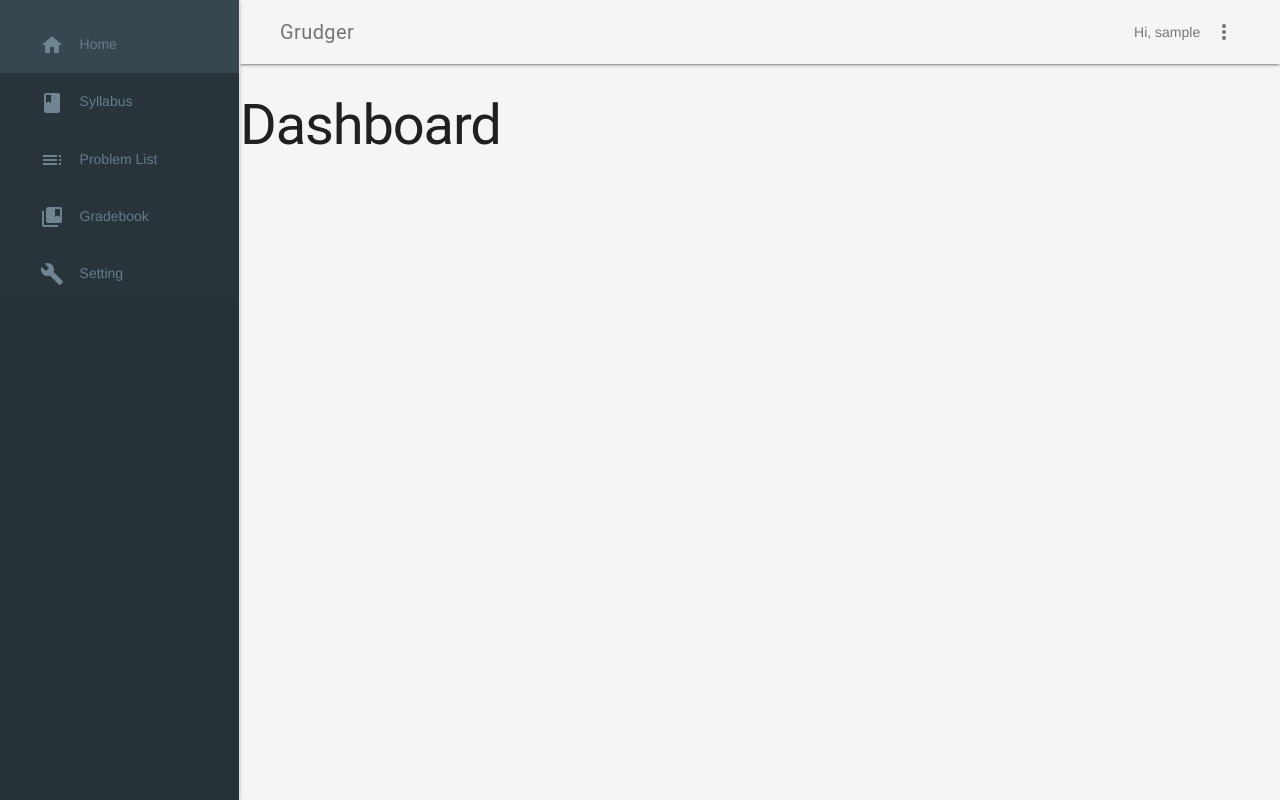
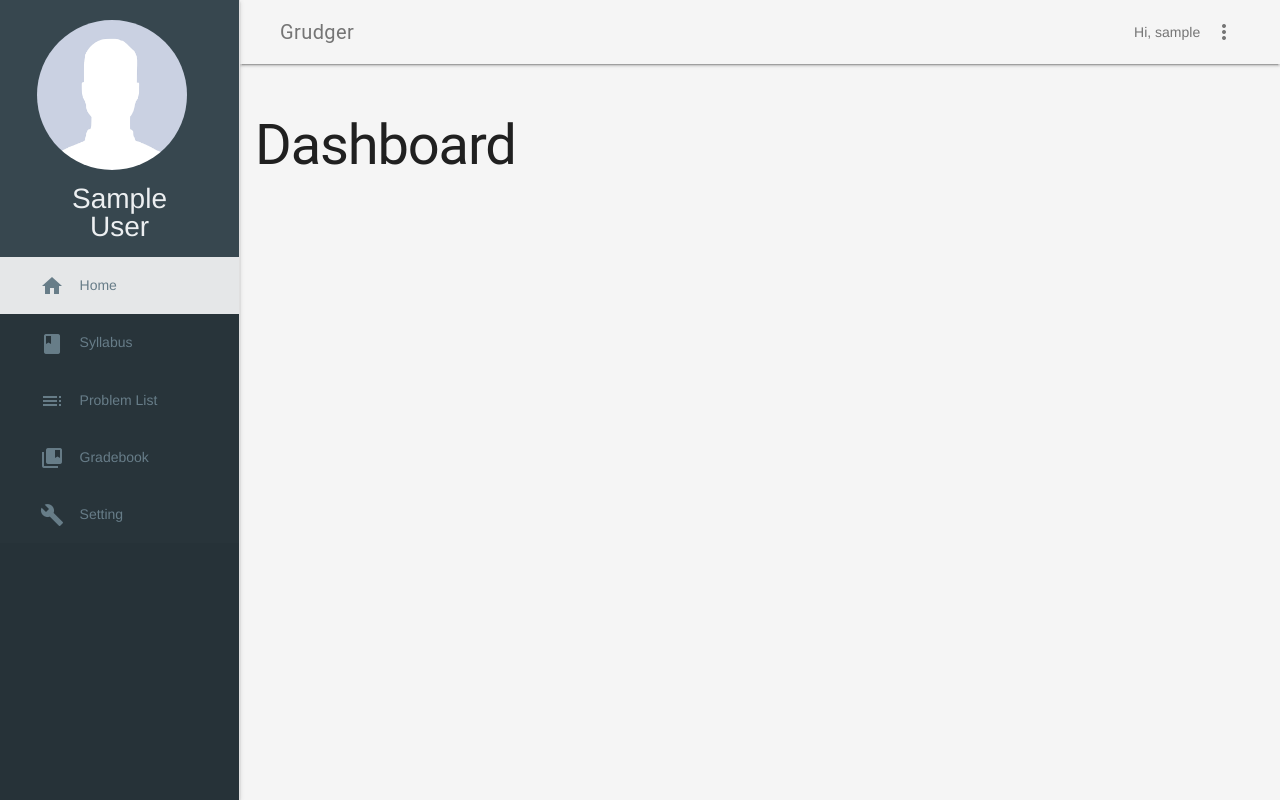
Before and after one commit to mr54ndm4n/Grudger, a Django app: page /grader/ in a window 1280 px wide. Run offline with Django 3.2, Linux system fonts and the light colour scheme; the visitor is signed in with stand-in values (Sample User, id 1); data comes from the database, SQL or seed files in the repository; data that the repository does not hold is empty; some libraries are stand-ins or nearby versions.

Commit message:
Update Layout (Frontend)

```diff
--- a/grader/models.py
+++ b/grader/models.py
@@ -40,7 +40,10 @@ class Testcase(models.Model):
 	case_output = models.TextField(blank=True, default='')
 
 class Submission(models.Model):
+
 	student = models.ForeignKey(Student)
+	# current = models.BooleanField(default=False)
+	# submit_date = models.DateTimeField()
 	problem = models.ForeignKey(Problem)
 	user_file = models.FileField(storage=FileSystemStorage(location='progfile', base_url='progfile'))
 	user_score = models.PositiveSmallIntegerField(default=0)
@@ -48,8 +51,6 @@ class Submission(models.Model):
 	# T--TTT--, Timeout, ''
 	def __str__(self):
 		return (self.student.nick_name + ' : ' + self.problem.name)
-	class Meta:
-		ordering = ["student"]
 
 class Lesson(models.Model):
 	_id = models.PositiveSmallIntegerField(primary_key=True)
--- /dev/null
+++ b/grader/static/grader/css/layout.css
@@ -0,0 +1,36 @@
+.img-circle{
+  border-radius: 50%;
+}
+.nav-menu{
+  color: #6f8591 !important;
+  background-color: #263238;
+  font-weight: 400;
+}
+a.nav-menu:hover{
+  color: white !important;
+  background-color: #00bcd4 !important;
+}
+.demo-drawer-header{
+  background-color: #37474f !important;
+  padding-top: 20px;
+}
+i.menu:hover {
+  color: white !important;
+  background-color: #00bcd4 !important;
+}
+#hello-there{
+  font-size: 1em;
+}
+.nav-name{
+  text-align: center;
+  font-size: 2em;
+  margin-top: 15px;
+  line-height: 100%;
+}
+.demo-layout .mdl-layout__header .mdl-layout__drawer-button {
+  color: rgba(0, 0, 0, 0.54);
+}
+header{}
+main{
+  padding-left: 15px;
+}
--- a/grader/templates/layout.html
+++ b/grader/templates/layout.html
@@ -7,16 +7,11 @@
   <meta name="viewport" content="width=device-width, initial-scale=1">
   <link rel="stylesheet" href="https://fonts.googleapis.com/icon?family=Material+Icons">
   <link rel="stylesheet" href="https://code.getmdl.io/1.2.1/material.blue-pink.min.css" />
+  <link rel="stylesheet" type="text/css" href="{% static 'grader/css/layout.css' %}">
   <style type="text/css">
-    .nav-menu{
-      color: #6f8591 !important;
-      background-color: #263238;
-    }
-    #{{page}} {
-      background-color: #37474f !important;
-    }
-    #hello-there{
-      font-size: 1em;
+    #{{page}}{
+      background-color: white !important;
+       color: #6f8591 !important;
     }
   </style>
 </head>
@@ -26,7 +21,7 @@
         <div class="mdl-layout__header-row">
           <span class="mdl-layout-title">Grudger</span>
           <div class="mdl-layout-spacer"></div>
-          <div id="hello-there">Hi, {{user.username}}&nbsp&nbsp</div>
+          <div id="hello-there">Hi, {{student.nick_name}}&nbsp&nbsp</div>
           <button class="mdl-button mdl-js-button mdl-js-ripple-effect mdl-button--icon" id="hdrbtn">
             <i class="material-icons">more_vert</i>
           </button>
@@ -36,17 +31,26 @@
       </header>
       <div class="demo-drawer mdl-layout__drawer mdl-color--blue-grey-900 mdl-color-text--blue-grey-50">
         <header class="demo-drawer-header">
-<!--           <img src="images/user.jpg" class="demo-avatar"> -->
+          <!-- Head NavSide -->
+          {% if student.profile_pic %}
+            <img src="{{student.profile_pic.url}}" width="150" height="150" class="img-circle" style="margin-left:37px; margin-bottom: 0px; margin-top: 0px;">
+          {% else %}
+            <img src="{% static 'grader/images/avatar.png' %}" width="150" height="150" class="img-circle" style="margin-left:37px; margin-bottom: 0px; margin-top: 0px;">
+          {% endif %}
+
+          <div class="nav-name">
+            {% if user.first_name and user.last_name %}{{user.first_name}}<br>{{user.last_name}}{% else %}Anonymous{% endif %}
+          </div>
         </header>
         <nav class="demo-navigation mdl-navigation mdl-color--blue-grey-800">
-          <a class="mdl-navigation__link nav-menu" id="dashboard" href="/grader"><i class="mdl-color-text--blue-grey-400 material-icons" role="presentation">home</i>&nbsp&nbsp&nbsp Home</a>
-          <a class="mdl-navigation__link nav-menu" id="syllabus" href="/grader/syllabus"><i class="mdl-color-text--blue-grey-400 material-icons" role="presentation">class</i>&nbsp&nbsp&nbsp Syllabus</a>
-          <a class="mdl-navigation__link nav-menu" id="problem" href="/grader/problemlist"><i class="mdl-color-text--blue-grey-400 material-icons" role="presentation">toc</i>&nbsp&nbsp&nbsp Problem List</a>
-          <a class="mdl-navigation__link nav-menu" id="gradebook" href="/grader/gradebook"><i class="mdl-color-text--blue-grey-400 material-icons" role="presentation">collections_bookmark</i>&nbsp&nbsp&nbsp Gradebook</a>
-          <a class="mdl-navigation__link nav-menu" id="setting" href="/grader/setting"><i class="mdl-color-text--blue-grey-400 material-icons" role="presentation">build</i>&nbsp&nbsp&nbsp Setting</a>
+          <a class="mdl-navigation__link nav-menu" id="dashboard" href="/grader"><i class="menu material-icons" role="presentation">home</i>&nbsp&nbsp&nbsp Home</a>
+          <a class="mdl-navigation__link nav-menu" id="syllabus" href="/grader/syllabus"><i class="menu material-icons" role="presentation">class</i>&nbsp&nbsp&nbsp Syllabus</a>
+          <a class="mdl-navigation__link nav-menu" id="problem" href="/grader/problemlist"><i class="menu material-icons" role="presentation">toc</i>&nbsp&nbsp&nbsp Problem List</a>
+          <a class="mdl-navigation__link nav-menu" id="gradebook" href="/grader/gradebook"><i class="menu material-icons" role="presentation">collections_bookmark</i>&nbsp&nbsp&nbsp Gradebook</a>
+          <a class="mdl-navigation__link nav-menu" id="setting" href="/grader/setting"><i class="menu material-icons" role="presentation">build</i>&nbsp&nbsp&nbsp Setting</a>
       </div>
       <main class="mdl-layout__content mdl-color--grey-100">
-        {% block content %}{% endblock %}
+        &nbsp&nbsp&nbsp{% block content %}{% endblock %}
       </main>
     </div>
     <script defer src="https://code.getmdl.io/1.2.1/material.min.js"></script>
--- a/grader/views.py
+++ b/grader/views.py
@@ -4,42 +4,58 @@ from .models import Student, Problem, Submission, ProblemCategorie, Lesson
 from django.contrib.auth.decorators import login_required
 # Create your views here.
 
+def basic_info(request):
+	user = request.user
+	try:
+		student = Student.objects.get(user = request.user)
+	except:
+		student = Student(user=request.user)
+		student.nick_name = user.username
+		student.save()
+	return {'user':user, 'student':student}
+
 @login_required(login_url='/login/')
 def dashboard(request):
-	user = request.user
-	page = 'dashboard'
-	return render(request, "dashboard.html", {'user':user, 'page': page})
+	data = {'page': 'dashboard'}
+	data.update(basic_info(request))
+	print(data)
+	return render(request, "dashboard.html", data)
 
 @login_required(login_url='/login/')
 def setting(request):
-	user = request.user
-	page = 'setting'
-	return render(request, "setting.html", {'user':user, 'page': page})
+	data = {'page': 'setting'}
+	data.update(basic_info(request))
+	print(data)
+	return render(request, "setting.html", data)
 
 
 @login_required(login_url='/login/')
 def gradebook(request):
-	user = request.user
-	page = 'gradebook'
-	return render(request, "gradebook.html", {'user':user, 'page': page})
+	data = {'page': 'gradebook'}
+	data.update(basic_info(request))
+	print(data)
+	return render(request, "gradebook.html", data)
 
 
 @login_required(login_url='/login/')
 def syllabus(request):
-	user = request.user
-	page = 'syllabus'
-	return render(request, "syllabus.html", {'user':user, 'page': page})
+	data = {'page': 'syllabus'}
+	data.update(basic_info(request))
+	print(data)
+	return render(request, "syllabus.html", data)
 
 
 @login_required(login_url='/login/')
 def problem_list(request):
-	user = request.user
-	page = 'problem'
-	return render(request, "problem_list.html", {'user':user, 'page': page})
+	data = {'page': 'problem'}
+	data.update(basic_info(request))
+	print(data)
+	return render(request, "problem_list.html", data)
 
 
 @login_required(login_url='/login/')
 def problem(request):
-	user = request.user
-	page = 'problem'
-	return render(request, "problem.html", {'user':user, 'page': page})
+	data = {'page': 'problem'}
+	data.update(basic_info(request))
+	print(data)
+	return render(request, "problem.html", data)
```
Also changed, not shown: grader/static/grader/images/avatar.png (added).
